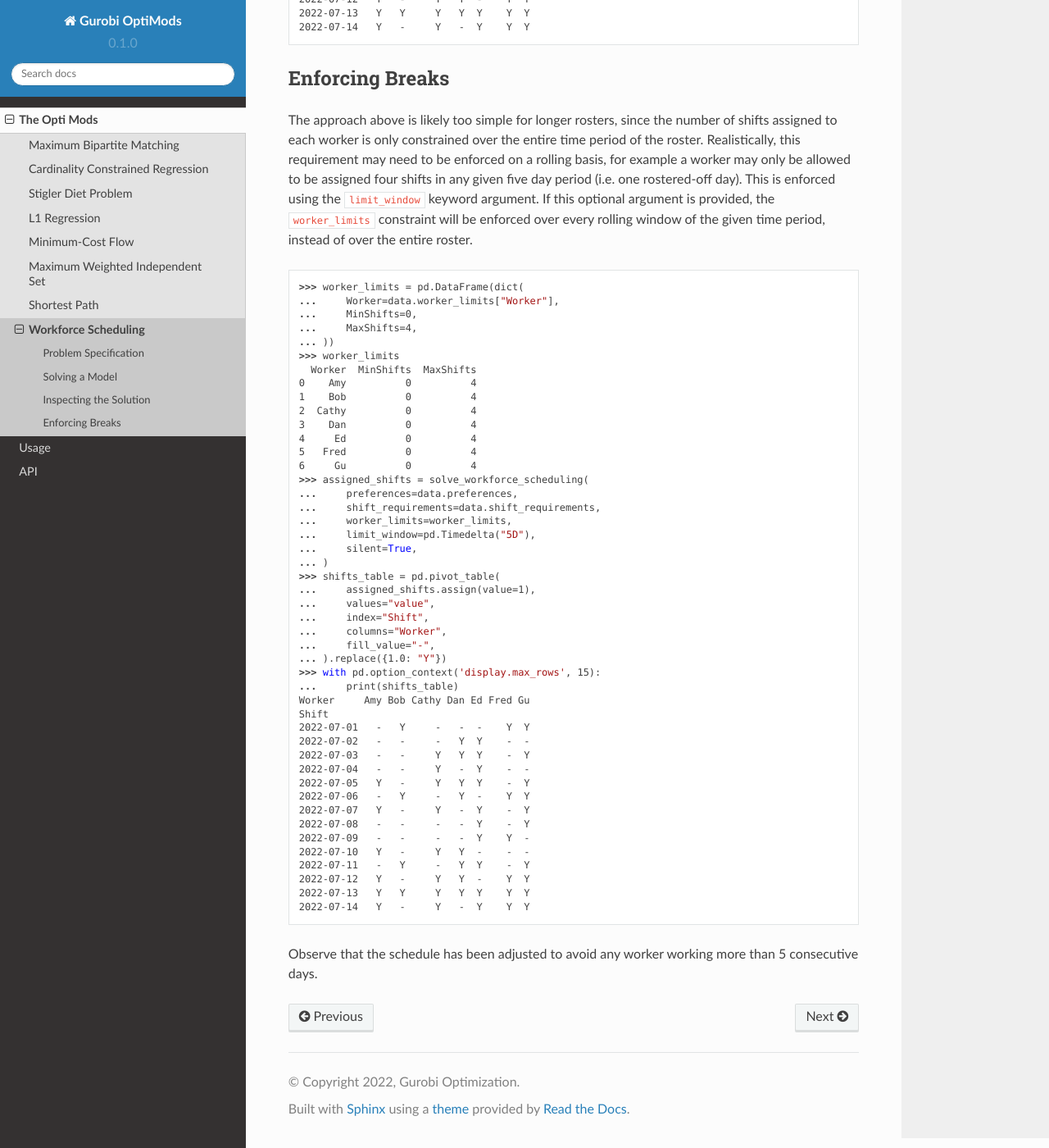
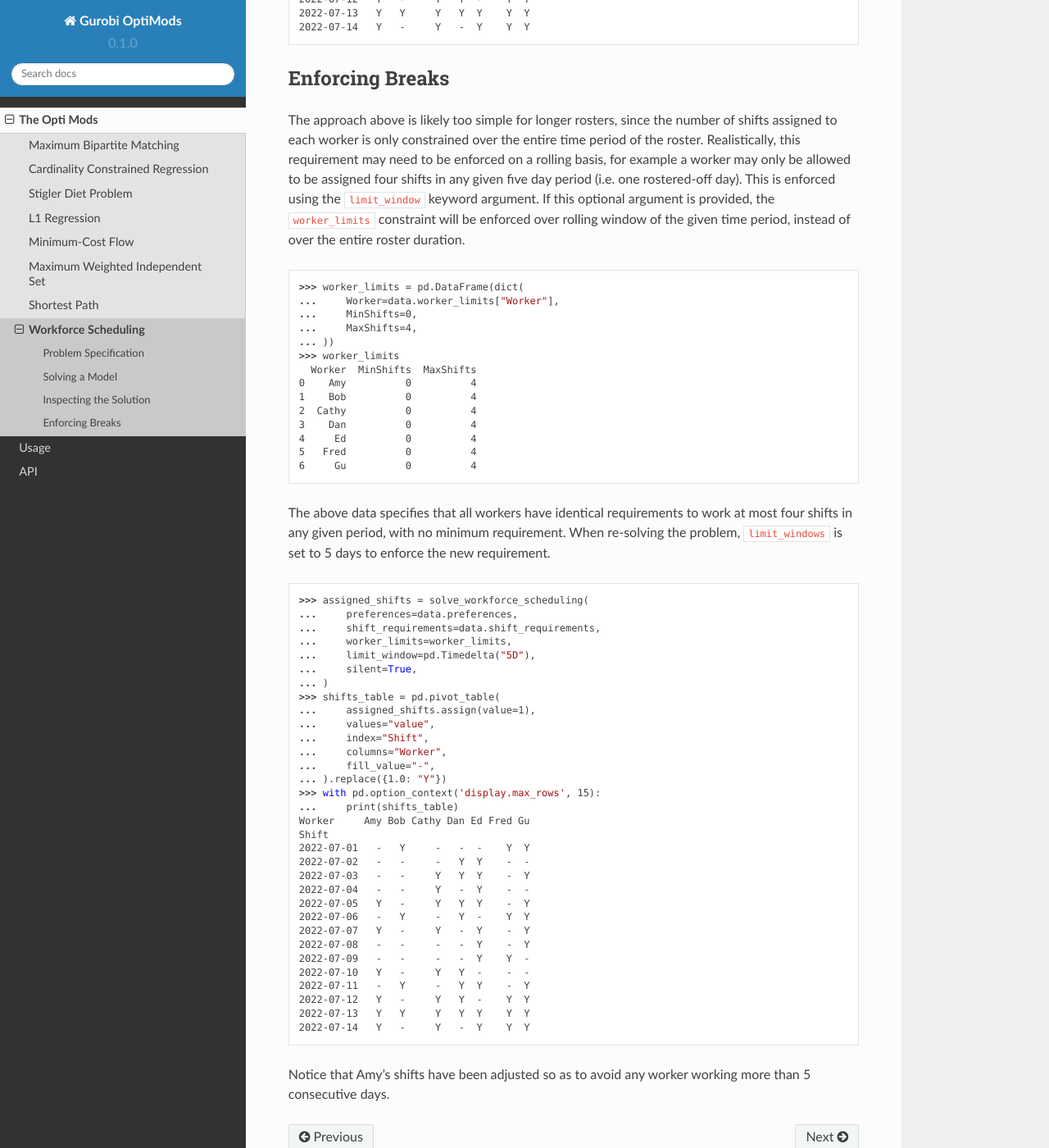
Before and after one commit to Gurobi/gurobi-optimods, a Sphinx documentation site: the page built from docs/source/mods/workforce.rst, in a window 1280 px wide and 1400 px high, scrolled down 3437 px. Shown: the whole window at 82% size. Built offline with Sphinx 7.4.7 and the Read the Docs theme 2.0.0, drawn with Linux system fonts in a browser that asks for light colours.

Commit message:
Update wording

```diff
--- a/docs/source/mods/workforce.rst
+++ b/docs/source/mods/workforce.rst
@@ -323,7 +323,8 @@ rolling basis, for example a worker may only be allowed to be assigned four
 shifts in any given five day period (i.e. one rostered-off day). This is
 enforced using the ``limit_window`` keyword argument. If this optional
 argument is provided, the ``worker_limits`` constraint will be enforced over
-every rolling window of the given time period, instead of over the entire roster.
+rolling window of the given time period, instead of over the entire roster
+duration.
 
 .. doctest:: workforce
     :options: +NORMALIZE_WHITESPACE +ELLIPSIS
@@ -342,6 +343,15 @@ every rolling window of the given time period, instead of over the entire roster
     4     Ed          0          4
     5   Fred          0          4
     6     Gu          0          4
+
+The above data specifies that all workers have identical requirements to work
+at most four shifts in any given period, with no minimum requirement. When
+re-solving the problem, ``limit_windows`` is set to 5 days to enforce the new
+requirement.
+
+.. doctest:: workforce
+    :options: +NORMALIZE_WHITESPACE +ELLIPSIS
+
     >>> assigned_shifts = solve_workforce_scheduling(
     ...     preferences=data.preferences,
     ...     shift_requirements=data.shift_requirements,
@@ -375,5 +385,5 @@ every rolling window of the given time period, instead of over the entire roster
     2022-07-13   Y   Y     Y   Y  Y    Y  Y
     2022-07-14   Y   -     Y   -  Y    Y  Y
 
-Observe that the schedule has been adjusted to avoid any worker working
+Notice that Amy's shifts have been adjusted so as to avoid any worker working
 more than 5 consecutive days.
```
